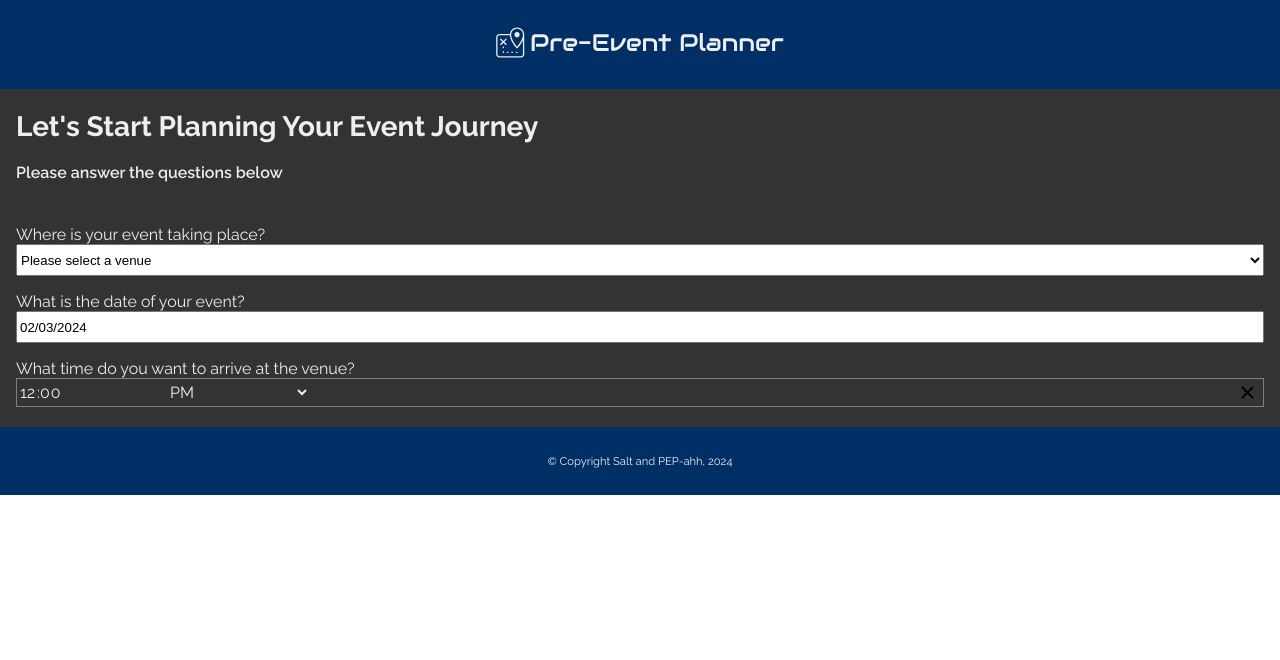
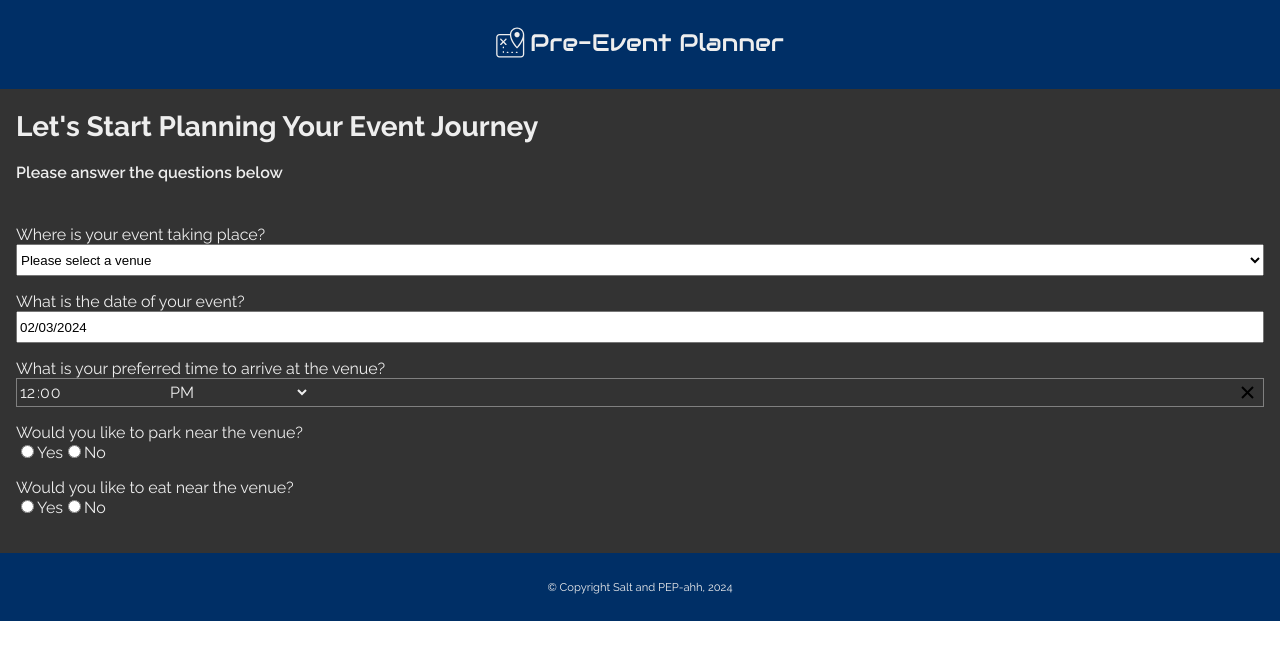
Before and after one commit to strawnz/cj-astronomo-capstone, a React (Create React App) app: page /form in a window 1280 px wide. Shown: the top 660 px of the page. Built offline with nearby package versions, Linux system fonts and the light colour scheme.

Commit message:
Add radio groups for remaining questions

```diff
--- a/src/pages/ItineraryFormPage/ItineraryFormPage.js
+++ b/src/pages/ItineraryFormPage/ItineraryFormPage.js
@@ -9,6 +9,8 @@ import 'react-clock/dist/Clock.css';
 function ItineraryFormPage() {
     const [startDate, setStartDate] = useState(new Date());
     const [time, setTime] = useState('12:00');
+    const [parkingChoice, setParkingChoice] = useState('');
+    const [eatChoice, setEatChoice] = useState('');
 
     return (
         <main className='main'>
@@ -63,7 +65,7 @@ function ItineraryFormPage() {
                     <article className='time-picker__container'>
                         <div>
                             <label>
-                                What time do you want to arrive at the venue?
+                                What is your preferred time to arrive at the venue?
                             </label>
                         </div>
                         <div className='time-picker__widget-container'>
@@ -79,6 +81,94 @@ function ItineraryFormPage() {
                             />
                         </div>
                     </article>
+                    <article className='radio-group__parking-container'>
+                        <div>
+                            <p>Would you like to park near the venue?</p>
+                        </div>
+                        <div>
+                            <label>
+                            <input
+                                className='radio-group__parking-yes'
+                                type='radio'
+                                id='yes'
+                                name='parking-choice'
+                            />
+                            Yes
+                            </label>
+                            <label>
+                            <input
+                                className='radio-group__parking-no'
+                                type='radio'
+                                id='no'
+                                name='parking-choice'
+                            />
+                            No
+                            </label>
+                        </div>
+                    </article>
+                    <article className='radio-group__restaurant-container'>
+                        <div>
+                            <p>Would you like to eat near the venue?</p>
+                        </div>
+                        <div>
+                            <label>
+                            <input
+                                className='radio-group__resto-yes'
+                                type='radio'
+                                id='yes'
+                                name='resto-choice'
+                                onChange={() => setEatChoice('yes')}
+                            />
+                            Yes
+                            </label>
+                            <label>
+                            <input
+                                className='radio-group__resto-no'
+                                type='radio'
+                                id='no'
+                                name='resto-choice'
+                                onChange={() => setEatChoice('no')}
+                            />
+                            No
+                            </label>
+                        </div>
+                    </article>
+                    {eatChoice === 'yes' && (
+                        <article className='radio-group__price-container'>
+                            <div>
+                                <p>What is your preferred price range for eating at a restaurant?</p>
+                            </div>
+                            <div>
+                                <label>
+                                <input
+                                    className='radio-group__price-1'
+                                    type='radio'
+                                    id='price-1'
+                                    name='price-choice'
+                                />
+                                $
+                                </label>
+                                <label>
+                                <input
+                                    className='radio-group__price-2'
+                                    type='radio'
+                                    id='price-2'
+                                    name='price-choice'
+                                />
+                                $$
+                                </label>
+                                <label>
+                                <input
+                                    className='radio-group__price-3'
+                                    type='radio'
+                                    id='price-3'
+                                    name='price-choice'
+                                />
+                                $$$
+                                </label>
+                            </div>
+                        </article>
+                    )}
                 </form>
             </section>
         </main>
--- a/src/pages/ItineraryFormPage/ItineraryFormPage.scss
+++ b/src/pages/ItineraryFormPage/ItineraryFormPage.scss
@@ -57,6 +57,10 @@
 }
 
 .time-picker {
+    &__container {
+        margin-bottom: 1rem;
+    }
+
     &__widget {
         width: 100%;
 
@@ -70,3 +74,17 @@
         }
     }
 }
+
+.radio-group {
+    &__parking-container {
+        margin-bottom: 1rem;
+    }
+
+    &__restaurant-container {
+        margin-bottom: 1rem;
+    }
+
+    &__price-container {
+        margin-bottom: 1rem;
+    }
+}
```
